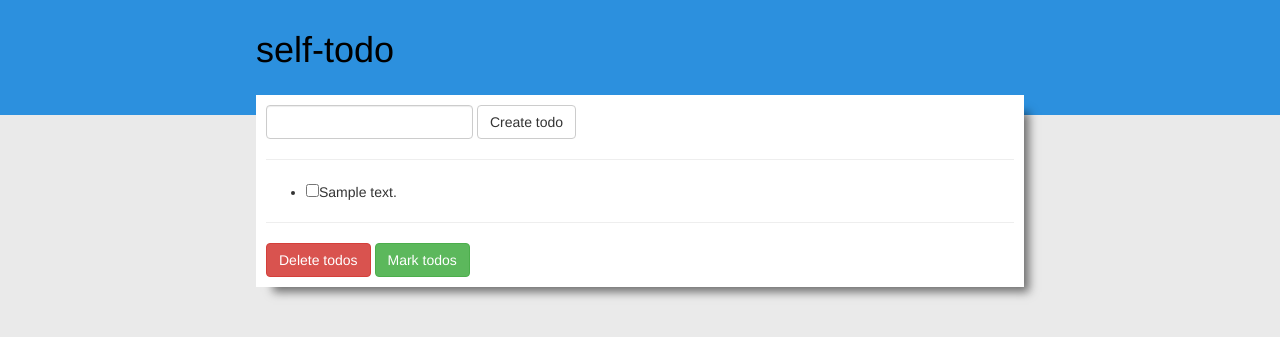
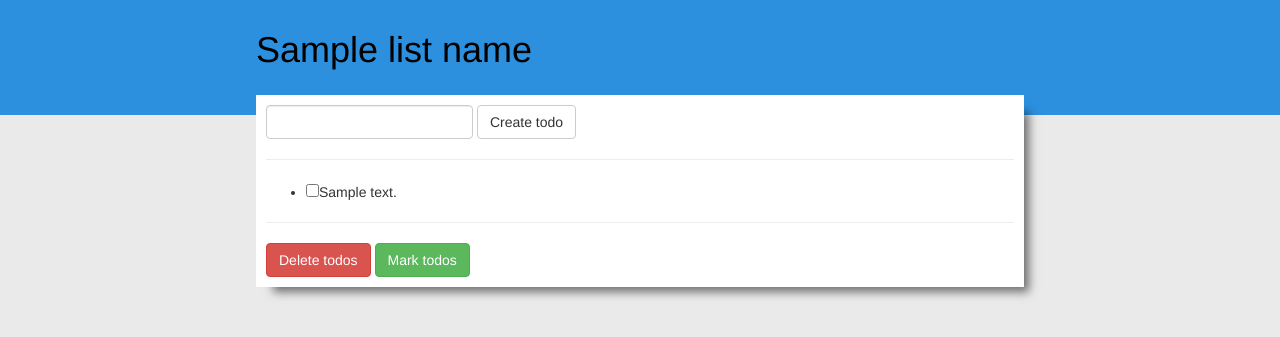
Before and after one commit to TomJamesGray/self-todo, a Flask app: template src/templates/todos.html in a window 1280 px wide. Shown: the top 337 px of the page. Run offline with Flask 2, Linux system fonts and the light colour scheme; the template is opened without the code that fills it: most values are stand-ins (such as "Sample title", 1, 10 or a date in 2020); some libraries are stand-ins or nearby versions.

Commit message:
Maded title change depending on the list name, defualts to self-todo on index page

```diff
--- a/src/templates/base.html
+++ b/src/templates/base.html
@@ -8,7 +8,9 @@
 	</head>
 	<body>
 		<header>
-			<h1><a href="{{ url_for('index') }}">self-todo</a></h1>
+			<h1><a href="{{ url_for('index') }}">
+					{% block header %}self-todo{% endblock%}
+			</a></h1>
 		</header>
 		<div id="content">
 			<article>
--- a/src/templates/todos.html
+++ b/src/templates/todos.html
@@ -1,5 +1,6 @@
 {% extends "base.html" %}
 {% block title %}Todos - {{ listName }}{% endblock %}
+{% block header %}{{ listName }}{% endblock %}
 {% block content %}
 <form action="{{ url_for('createTodo',listName=listName) }}" method="GET" class="createTodoi form-inline">
 	<div class="form-group">
```
